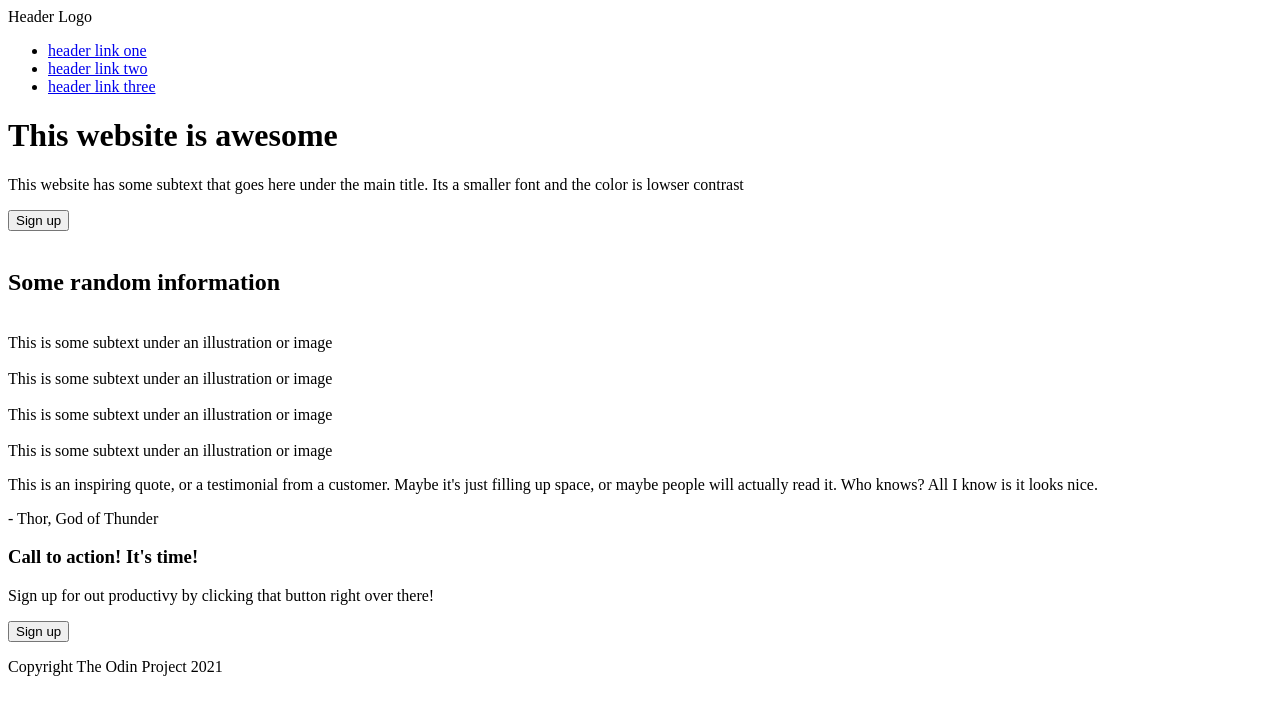
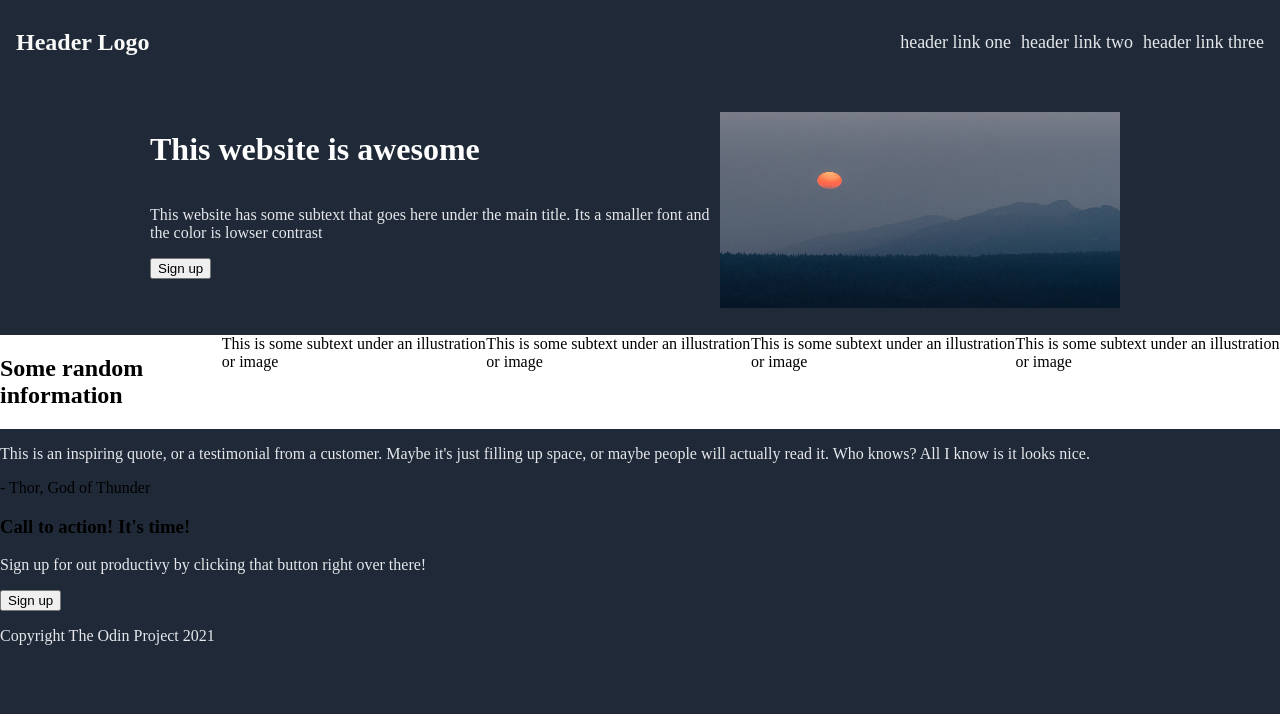
Before and after one commit to Mcjoester/landing_page, a plain HTML site: page index.html in a window 1280 px wide. Drawn offline with Linux system fonts and the light colour scheme.

Commit message:
progress on section 1

```diff
--- a/index.html
+++ b/index.html
@@ -10,6 +10,7 @@
         <link rel="stylesheet" href="style.css">
     </head>
     <body>
+        <div class="wrapper">
         <div class="header">
             <div class="logo">Header Logo</div>
 
@@ -27,11 +28,15 @@
             <button>Sign up</button>
         </div>
 
-        <div class="right-image">
-            <img src="" alt="">
+        <div class="right-side">
+            <img class="right-image" src="sun.jpeg" alt="sunset next to mountain">
         </div>
         </div>
 
+        </div>
+
+
+        <div class="wrapper">
         <div class="section2">
             <h2>Some random information</h2>
 
@@ -47,6 +52,7 @@
             <img src="" alt="">
             <div class="text">This is some subtext under an illustration or image</div>
 
+        </div>
         </div>
 
         <div class="section3">
--- a/style.css
+++ b/style.css
@@ -0,0 +1,108 @@
+
+* {
+    box-sizing: border-box;
+}
+
+
+body {
+    display: flex;
+    flex-direction: column;
+    margin: 0;
+    background-color: #1f2937;
+
+}
+
+.wrapper {
+    display: flex;
+    justify-content: center;
+    flex-direction: column;
+}
+
+.logo {
+    display: flex;
+    justify-content: center;
+    align-items: center;
+    font-weight: 900;
+    font-size: 24px;
+    color: #f9faf8;
+}
+
+.header {
+    display: flex;
+    justify-content: space-between;
+    background-color: #1f2937;
+    padding: 16px;
+
+
+}
+
+.links {
+
+}
+
+ul {
+    list-style: none;
+    display: flex;
+    gap: 10px;
+}
+
+
+a {
+    text-decoration: none;
+    color: #e5e7eb;
+    font-size: 18px;
+}
+
+.section1 {
+    background-color: #1f2937;
+    display: flex;
+    height: 250px;
+    justify-content: center;
+    align-items: center;
+    gap: 10px;
+}
+
+.left-side {
+    display: flex;
+    flex-direction: column;
+    justify-content: flex-start;
+    align-items: flex-start;
+    height: 200px;
+    width: 300px;
+    flex: 1 1 0;
+    margin-left: 150px
+
+}
+
+.right-side {
+    display: flex;
+    justify-content: flex-start;
+    align-items: center;
+    height: 200px;
+    width: 300px;
+    flex: 1 1 0;
+
+}
+
+.right-image {
+    max-height: calc(180px + 1rem);
+    width: 400px;
+}
+
+button {
+    flex-shrink: 0;
+}
+
+div h1 {
+    color: white;
+}
+
+p {
+    color: #e5e7eb;
+
+}
+
+.section2 {
+    display: flex;
+    background-color: white;
+}
```
